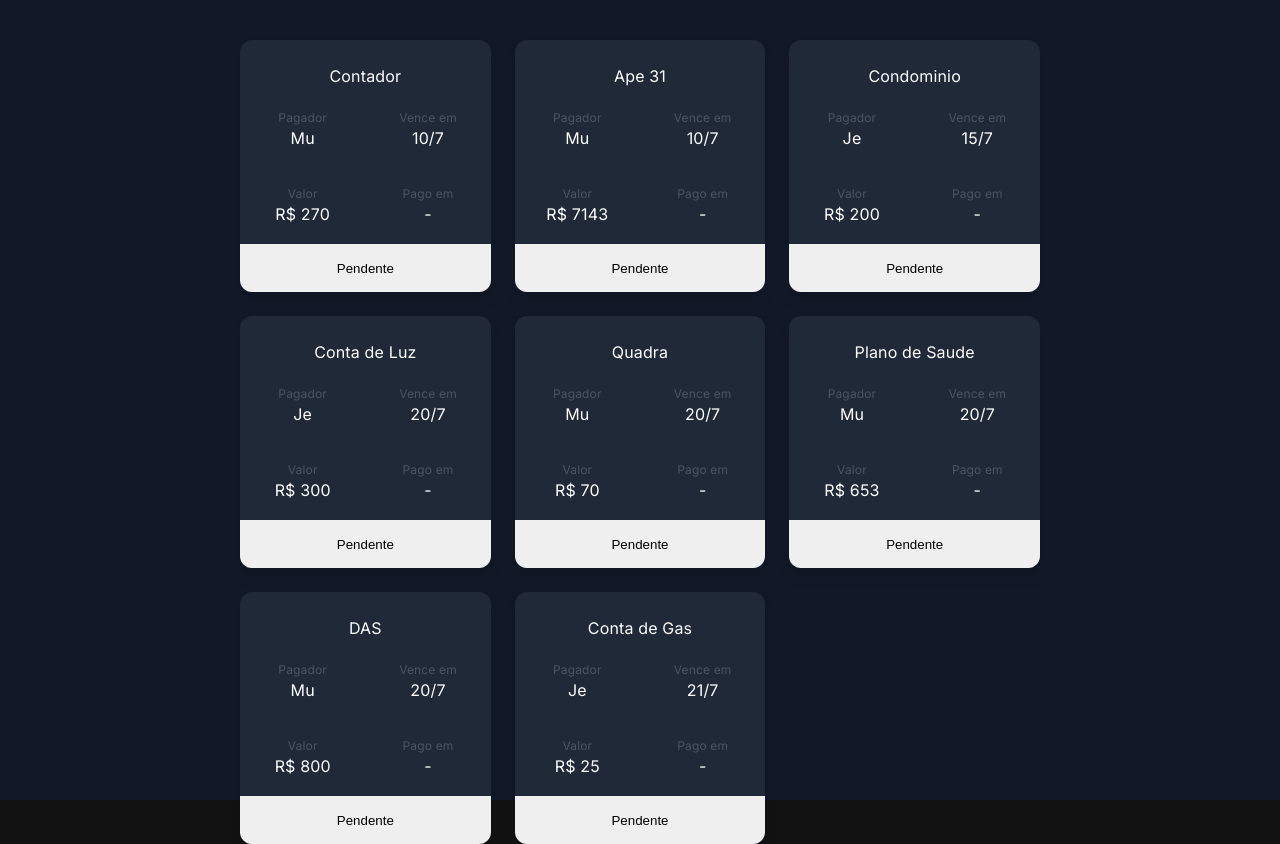
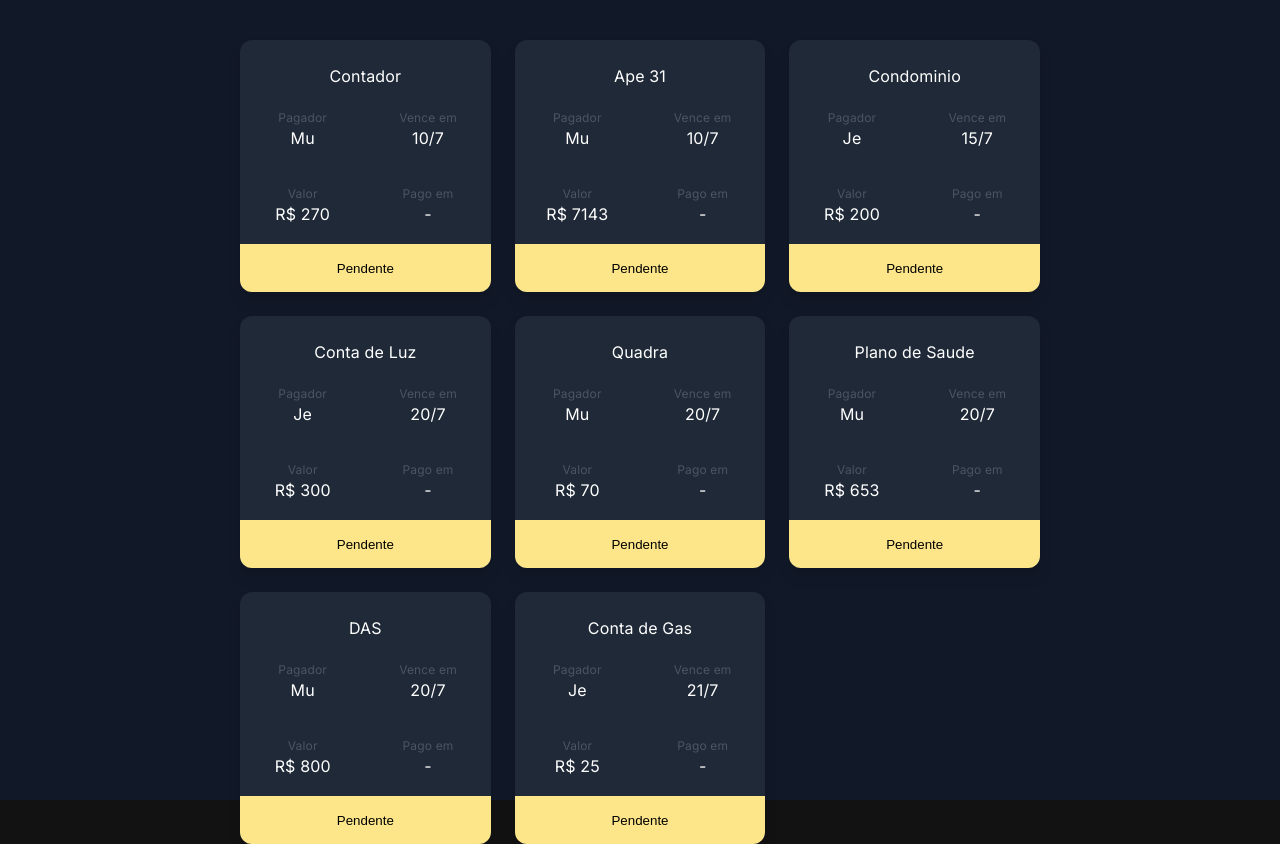
Before and after one commit to muromeo1/bills, a Next.js app: page / in a window 1280 px wide. Built offline with nearby package versions, Linux system fonts and the light colour scheme.

Commit message:
changes on button color

```diff
--- a/src/app/molecules/PayBillButton.tsx
+++ b/src/app/molecules/PayBillButton.tsx
@@ -13,7 +13,10 @@ const PayBillButton = ({ bill, fetchData }: PayBillButtonProps) => {
   const [paid, setPaid] = useState(!!bill.paid_on);
 
   const label = paid ? "Pago" : "Pendente";
-  const color = paid ? "green" : "amber";
+
+  const color = paid
+    ? "bg-green-200 hover:bg-green-300 active:bg-green-400"
+    : "bg-amber-200 hover:bg-amber-300 active:bg-amber-400";
 
   const onClick = (id: number, paid: boolean) => {
     axios
@@ -35,12 +38,12 @@ const PayBillButton = ({ bill, fetchData }: PayBillButtonProps) => {
     <button
       onClick={() => onClick(bill.id, !paid)}
       className={cn(
-        `bg-${color}-200 hover:bg-${color}-300 active:bg-${color}-400`,
         "w-full h-12 bottom-0 cursor-pointer",
-        "absolute rounded-b-xl border-0"
+        "absolute rounded-b-xl border-0",
+        color
       )}
     >
-      <div className={`text-md text-${color}-900`}>{label}</div>
+      <div className="text-md text-black">{label}</div>
     </button>
   );
 };
```
